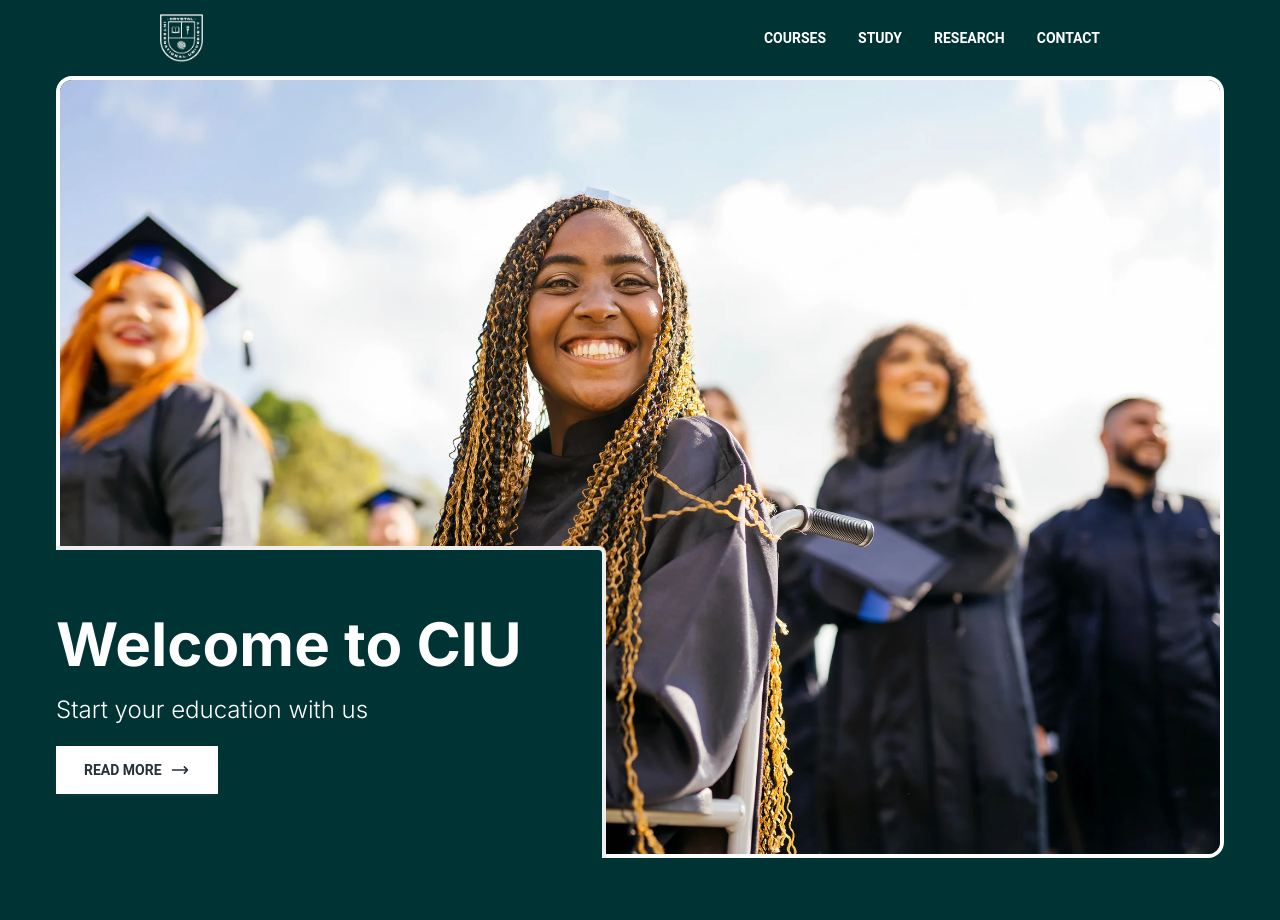
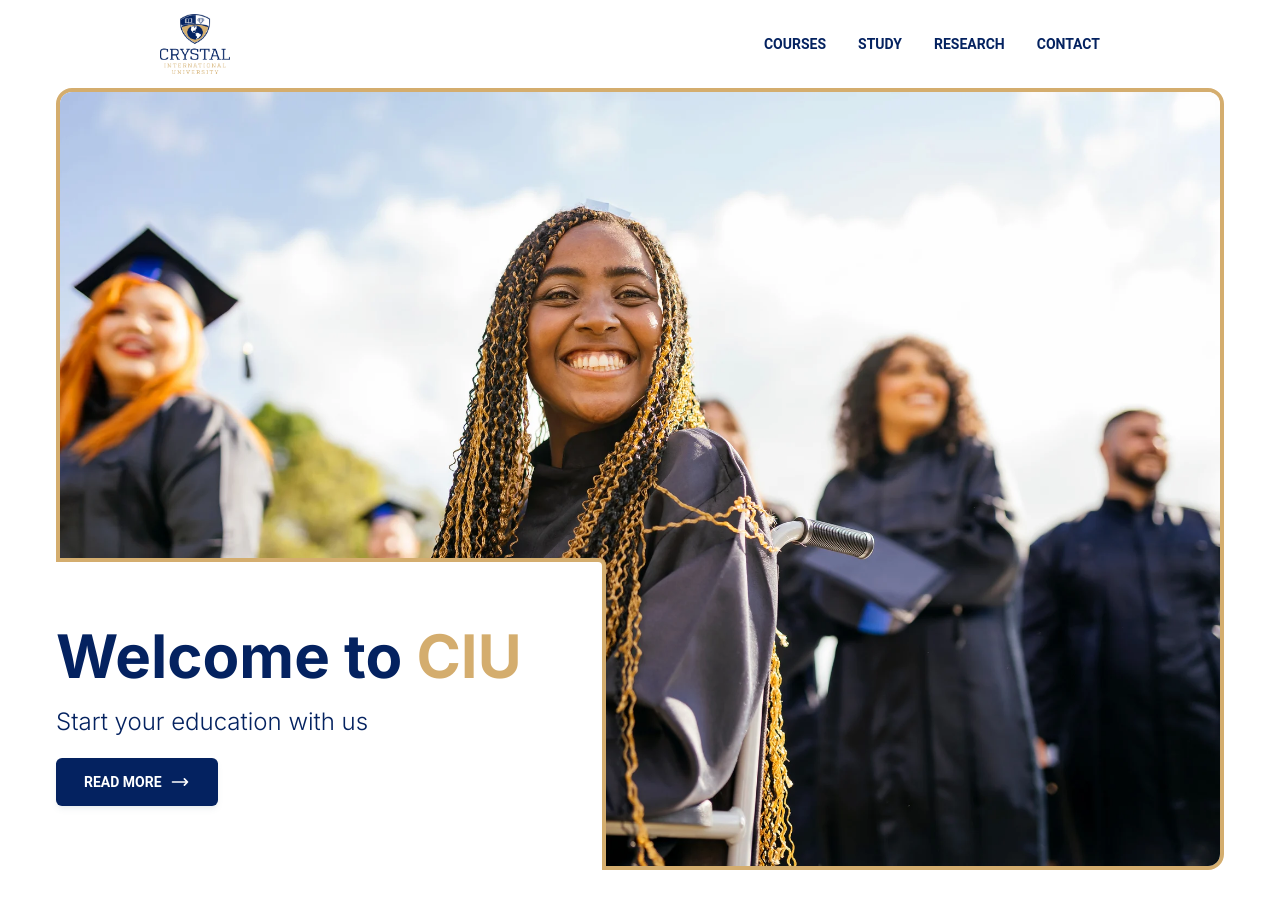
Before and after one commit to Olatokumbo/ciu-web, a Next.js app: page / in a window 1280 px wide. Shown: the top 920 px of the page. Built offline with nearby package versions, Linux system fonts and the light colour scheme.

Commit message:
New design

```diff
--- /dev/null
+++ b/constant.ts
@@ -0,0 +1,3 @@
+export const primaryColor = "#042260"
+export const secondaryColor = "#d4ad6e";
+export const accentColor = "#e4e4e4"
--- a/src/app/components/about-us-section.tsx
+++ b/src/app/components/about-us-section.tsx
@@ -2,9 +2,9 @@ import Image from "next/image";
 
 const AboutUsSection = () => {
     return (
-        <div className="my-16 px-0 lg:px-14 text-white">
+        <div className="my-16 px-0 lg:px-14 text-[#042260] max-w-screen-2xl mx-auto">
             <div className="flex flex-col lg:flex-row justify-center items-center lg:items-start">
-                <div className="w-full lg:w-3/5 bg-[#003334] p-8 rounded-lg border-4 border-white">
+                <div className="w-full lg:w-3/5 rounded-lg border-4 border-white">
                     <h1 className="text-3xl lg:text-4xl font-bold mb-4">About Us</h1>
                     <p className="text-lg lg:text-xl mb-6">
                         Crystal International University <b>(CIU)</b> is a leading institution
--- a/src/app/components/navbar.tsx
+++ b/src/app/components/navbar.tsx
@@ -7,6 +7,7 @@ import {
     IconButton,
 } from "@material-tailwind/react";
 import Image from "next/image";
+import { primaryColor } from "../../../constant";
 
 export function StickyNavbar() {
     const [openNav, setOpenNav] = useState<boolean>(false);
@@ -33,7 +34,7 @@ export function StickyNavbar() {
     }]
 
     return (
-        <Navbar color="blue" shadow={false} className="top-0 z-50 h-max max-w-full rounded-none py-2 px-1 lg:py-2 bg-[#003334] border-[#003334]">
+        <Navbar color="transparent" shadow={false} className="top-0 z-50 h-max max-w-full rounded-none py-2 px-1 lg:py-2">
             <div className="flex flex-row justify-between items-center max-w-[60rem] m-auto">
                 <Typography
                     as="a"
@@ -41,18 +42,18 @@ export function StickyNavbar() {
                     className="mr-4 cursor-pointer py-1.5 font-extrabold text-lg"
                 >
                     <Image
-                        src="/logo.png"
+                        src="/ciu_logo.png"
                         alt="Background Image"
-                        width={500}
-                        height={300}
+                        width={700}
+                        height={500}
                         style={{
-                            width: '10%',
+                            width: '12%',
                             height: 'auto',
                         }}
                     />
                 </Typography>
                 <div className="flex items-center gap-4">
-                    <div className="mr-4 hidden lg:block"><ul className="mt-2 mb-4 flex flex-col gap-2 lg:mb-0 lg:mt-0 lg:flex-row lg:items-center lg:gap-6 text-white">
+                    <div className="mr-4 hidden lg:block"><ul className={`mt-2 mb-4 flex flex-col gap-2 lg:mb-0 lg:mt-0 lg:flex-row lg:items-center lg:gap-6 text-[${primaryColor}]`}>
                         {navMap.map(({ title, href }, index) => <Typography
                             key={index}
                             as="li"
@@ -76,7 +77,7 @@ export function StickyNavbar() {
                                 fill="none"
                                 className="h-6 w-6"
                                 viewBox="0 0 24 24"
-                                stroke="currentColor"
+                                stroke={primaryColor}
                                 strokeWidth={2}
                             >
                                 <path
@@ -90,7 +91,7 @@ export function StickyNavbar() {
                                 xmlns="http://www.w3.org/2000/svg"
                                 className="h-6 w-6"
                                 fill="none"
-                                stroke="currentColor"
+                                stroke={primaryColor}
                                 strokeWidth={2}
                             >
                                 <path
@@ -104,7 +105,7 @@ export function StickyNavbar() {
                 </div>
             </div>
             <MobileNav open={openNav}>
-                <div className="mr-4"><ul className="mt-2 mb-4 flex flex-row justify-between lg:gap-6 text-white">
+                <div className="mr-4"><ul className={`mt-2 mb-4 flex flex-row justify-evenly lg:gap-6 text-[${primaryColor}]`}>
                     {navMap.map(({ title, href }, index) => <Typography
                         key={index}
                         as="li"
--- a/src/app/globals.css
+++ b/src/app/globals.css
@@ -5,5 +5,6 @@
 body, html {
  padding: 0;
  margin: 0;
- background-color: #003334;
+ /* background-color: #f5f5f5; */
+ /* background-color: #042260; */
 }
--- a/src/app/page.tsx
+++ b/src/app/page.tsx
@@ -3,20 +3,21 @@ import Image from "next/image";
 import { StickyNavbar } from "./components/navbar";
 import { Button } from "@material-tailwind/react";
 import AboutUsSection from "./components/about-us-section";
+import { accentColor, primaryColor, secondaryColor } from "../../constant";
 
 export default function Home() {
   return (
-    <main className="flex flex-col w-full min-h-screen bg-[#003334] px-5 md:px-5 lg:px-14">
+    <main className="flex flex-col w-full min-h-screen px-5 md:px-5 lg:px-14">
       <StickyNavbar />
-      <div className="relative flex items-center justify-center w-full h-full">
-        <img className="rounded-2xl border-white border-4 w-full h-full object-cover" src="/cover.webp" alt="Cover Image" />
-        <div className="absolute flex bottom-0 left-0 flex-col items-start w-fit pr-10 py-5 md:py-10 lg:py-16 lg:pr-20 z-10 bg-[#003334] rounded-tr-lg border-t-4 border-r-4">
-          <h1 className="font-bold text-2xl sm:text-3xl md:text-6xl text-white">Welcome to CIU</h1>
-          <h1 className="font-light text-xs md:text-2xl text-white mt-3 sm:mt-2 md:mt-5">Start your education with us</h1>
+      <div className="relative flex items-center justify-center w-full h-full max-w-screen-2xl mx-auto">
+        <img className={`rounded-2xl border-[#d4ad6e] border-4 w-full h-full object-cover`} src="/cover.webp" alt="Cover Image" />
+        <div className={`absolute flex bottom-0 left-0 flex-col items-start w-fit pr-10 py-5 md:py-10 lg:py-16 lg:pr-20 z-10 bg-white rounded-tr-lg border-t-4 border-r-4 border-[#d4ad6e]`}>
+          <h1 className="font-bold text-2xl sm:text-3xl md:text-6xl text-[#042260]">Welcome to <span className="text-[#d4ad6e]">CIU</span></h1>
+          <h1 className="font-light text-xs md:text-2xl text-[#042260] mt-3 sm:mt-2 md:mt-5">Start your education with us</h1>
           <Button
             color="white"
             size="lg"
-            className="hidden mt-5 sm:flex items-center gap-2 hover:shadow-lg hover:shadow-gray-800 hover:bg-[#003334] hover:text-white rounded-none"
+            className="hidden mt-5 sm:flex items-center gap-2 hover:shadow-lg bg-[#042260] text-white hover:shadow-gray-400 rounded-md hover:text-[#d4ad6e]"
           >
             Read More
             <svg
```
Also changed, not shown: public/ciu_logo.png (added).
